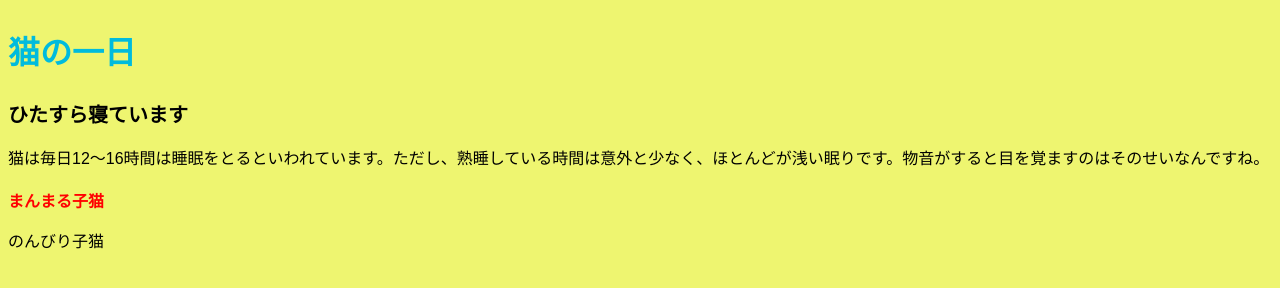
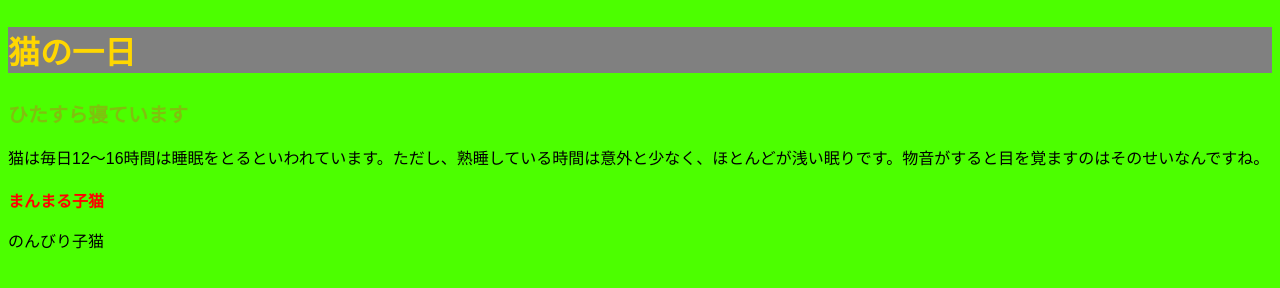
Before and after one commit to pam-jgn/CSS_learning_project, a plain HTML site: page CSS_sumple/index.html in a window 1280 px wide. Drawn offline with Linux system fonts and the light colour scheme.

Commit message:
webフォント使用、文字の色変更

```diff
--- a/CSS_sumple/Style.css
+++ b/CSS_sumple/Style.css
@@ -3,16 +3,18 @@ html {
     font-size: 100%;
 }
 body {
-    background-color: #eef570;
+    background-color: #4cff00;
 }
 article h1 {
-    font-family: serif;
-    color: #0bd;
+    font-family: 'Noto Serif JP', serif;
+    background-color: #808080;
+    color: gold;
     font-size: 2rem;
 }
 article h2{
     font-family: "游ゴシック体", "Yu Gothic", sans-serif;
     font-size: 20px;
+    color: rgba(180, 130, 29, 0.5);
 }
 article p {
     font-family: "ヒラギノ丸ゴ Pro W4", "Hiragino Maru Gothic Pro", "Malgun Gothic", sans-serif;
--- a/CSS_sumple/index.html
+++ b/CSS_sumple/index.html
@@ -6,6 +6,7 @@
     <title>猫の実態</title>
     <meta name="description" content="猫の好きなもの、日々の生活を紹介">
     <link rel="stylesheet" href="Style.css">
+    <link href="https://fonts.googleapis.com/css?family=M+PLUS+1p|Noto+Serif+JP&display=swap" rel="stylesheet">
 </head>
 <body>
     <article>
```
